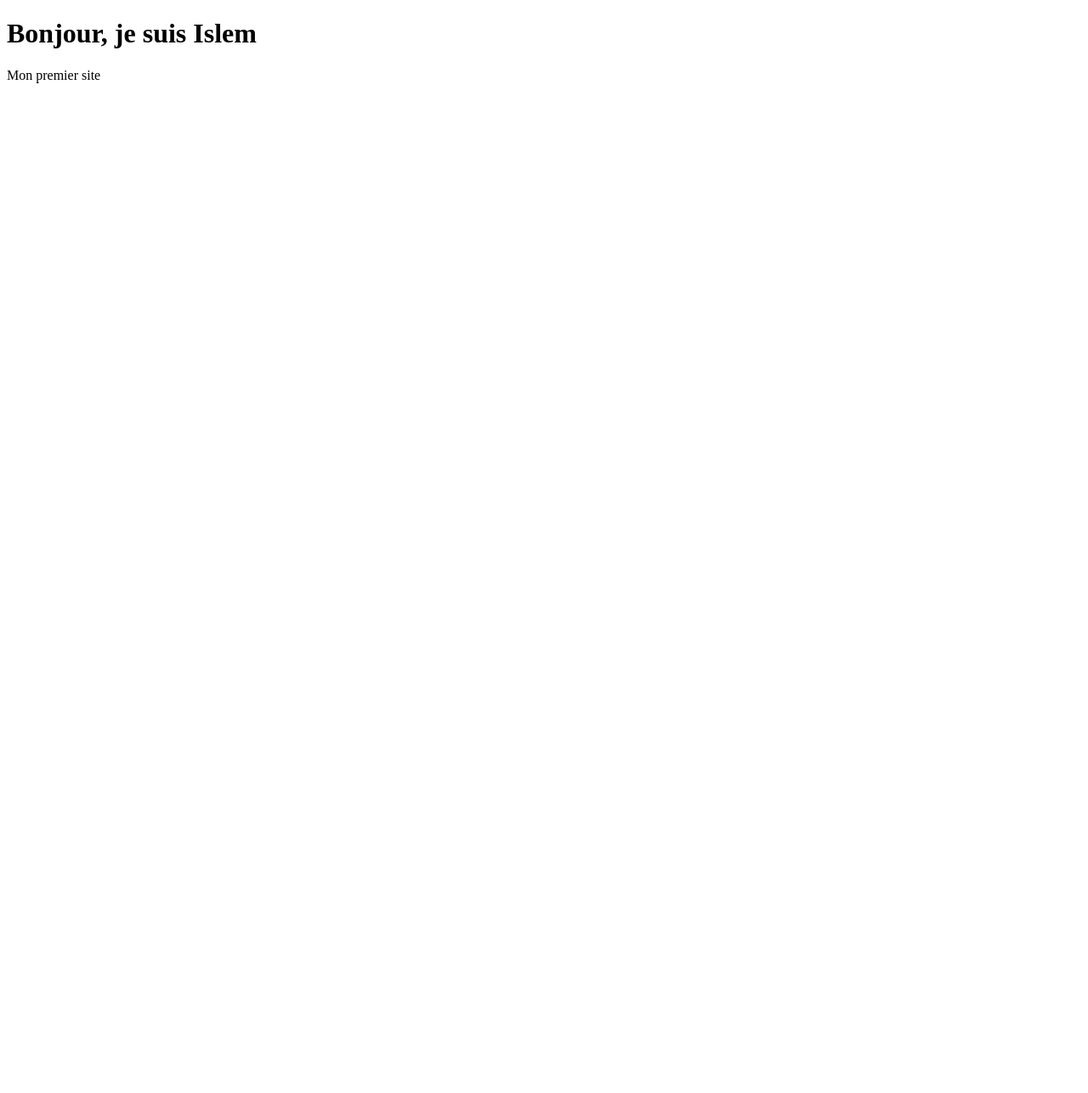
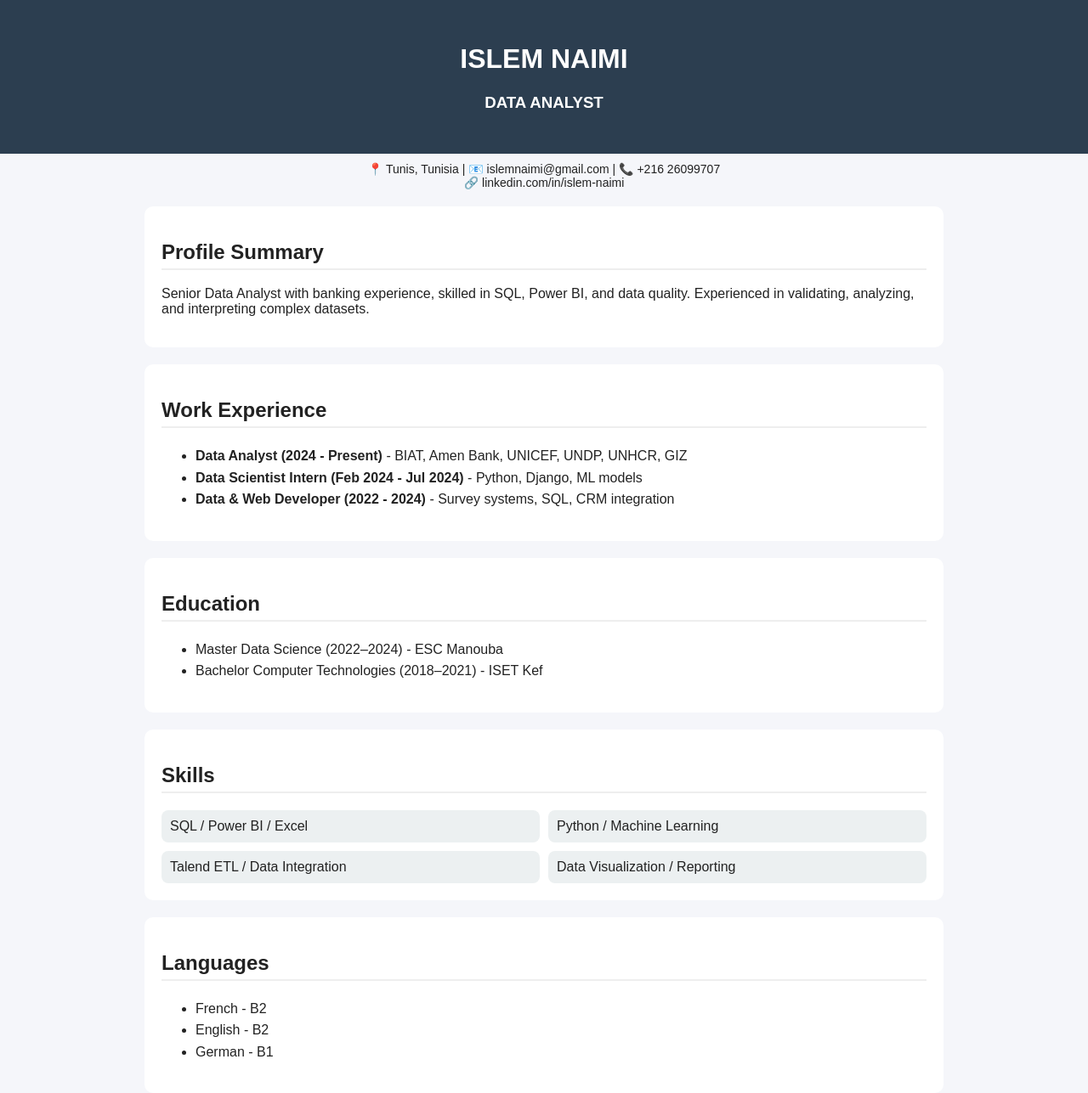
Before and after one commit to DevByIslem/portfolio_islem, a plain HTML site: page index.html in a window 1280 px wide. Shown: the whole page at 85% size. Before the commit the page ends 800 px from the top, so only its background shows below. Drawn offline with Linux system fonts and the light colour scheme.

Commit message:
Revamp index.html for portfolio presentation
Updated the portfolio page with personal information, skills, and experience.

```diff
--- a/index.html
+++ b/index.html
@@ -1,10 +1,117 @@
 <!DOCTYPE html>
-<html>
+<html lang="en">
 <head>
-  <title>Mon Portfolio</title>
+  <meta charset="UTF-8">
+  <title>Islem Naimi - Data Analyst</title>
+  <style>
+    body {
+      font-family: Arial;
+      margin: 0;
+      padding: 0;
+      background: #f5f6fa;
+      color: #222;
+    }
+
+    header {
+      background: #2c3e50;
+      color: white;
+      padding: 30px;
+      text-align: center;
+    }
+
+    section {
+      max-width: 900px;
+      margin: auto;
+      background: white;
+      padding: 20px;
+      margin-top: 20px;
+      border-radius: 10px;
+    }
+
+    h2 {
+      border-bottom: 2px solid #eee;
+      padding-bottom: 5px;
+    }
+
+    .contact {
+      text-align: center;
+      margin-top: 10px;
+      font-size: 14px;
+    }
+
+    ul {
+      line-height: 1.6;
+    }
+
+    .skills {
+      display: grid;
+      grid-template-columns: 1fr 1fr;
+      gap: 10px;
+    }
+
+    .box {
+      background: #ecf0f1;
+      padding: 10px;
+      border-radius: 8px;
+    }
+  </style>
 </head>
+
 <body>
-  <h1>Bonjour, je suis Islem</h1>
-  <p>Mon premier site</p>
+
+<header>
+  <h1>ISLEM NAIMI</h1>
+  <h3>DATA ANALYST</h3>
+</header>
+
+<div class="contact">
+  📍 Tunis, Tunisia | 📧 islemnaimi@gmail.com | 📞 +216 26099707<br>
+  🔗 linkedin.com/in/islem-naimi
+</div>
+
+<section>
+  <h2>Profile Summary</h2>
+  <p>
+    Senior Data Analyst with banking experience, skilled in SQL, Power BI, and data quality.
+    Experienced in validating, analyzing, and interpreting complex datasets.
+  </p>
+</section>
+
+<section>
+  <h2>Work Experience</h2>
+  <ul>
+    <li><b>Data Analyst (2024 - Present)</b> - BIAT, Amen Bank, UNICEF, UNDP, UNHCR, GIZ</li>
+    <li><b>Data Scientist Intern (Feb 2024 - Jul 2024)</b> - Python, Django, ML models</li>
+    <li><b>Data & Web Developer (2022 - 2024)</b> - Survey systems, SQL, CRM integration</li>
+  </ul>
+</section>
+
+<section>
+  <h2>Education</h2>
+  <ul>
+    <li>Master Data Science (2022–2024) - ESC Manouba</li>
+    <li>Bachelor Computer Technologies (2018–2021) - ISET Kef</li>
+  </ul>
+</section>
+
+<section>
+  <h2>Skills</h2>
+  <div class="skills">
+    <div class="box">SQL / Power BI / Excel</div>
+    <div class="box">Python / Machine Learning</div>
+    <div class="box">Talend ETL / Data Integration</div>
+    <div class="box">Data Visualization / Reporting</div>
+  </div>
+</section>
+
+<section>
+  <h2>Languages</h2>
+  <ul>
+    <li>French - B2</li>
+    <li>English - B2</li>
+    <li>German - B1</li>
+  </ul>
+</section>
+
 </body>
 </html>
```
